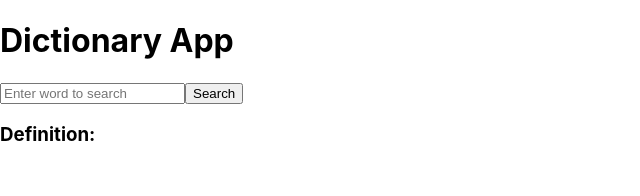
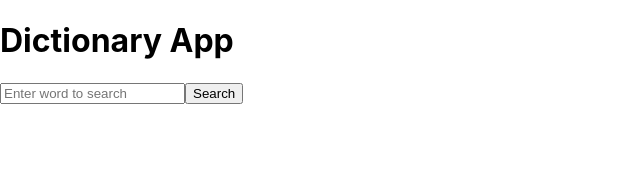
Before and after one commit to Shoibal-281612/x-dictionary, a React (Create React App) app: page / in a window 1280 px wide. Shown: the top 196 px of the page, without its empty margins (0-640 px from the left). Built offline with nearby package versions, Linux system fonts and the light colour scheme.

Commit message:
new commit

```diff
--- a/src/App.js
+++ b/src/App.js
@@ -13,16 +13,16 @@ function XDictionary() {
   const [searchTerm, setSearchTerm] = useState("");
   const [result, setResult] = useState("");
 
-
   const handleSearch = () => {
     const trimmed = searchTerm.trim();
+
+    // ✅ If input is empty, immediately show "Word not found..."
     if (trimmed === "") {
-      // If search term is empty or just whitespace, you might want to clear result
-      setResult("");
+      setResult("Word not found in the dictionary.");
       return;
     }
 
-    // Case-insensitive search
+    // Case-insensitive match
     const found = dictionary.find(
       (entry) => entry.word.toLowerCase() === trimmed.toLowerCase()
     );
@@ -46,19 +46,11 @@ function XDictionary() {
       />
       <button onClick={handleSearch}>Search</button>
 
-      {/* Only show definition or “not found” after Search pressed */}
-        <h3>Definition:</h3>
-      {result !== "" && (
+      {/* ✅ Show Definition label only when we have a result */}
+      {result && (
         <div>
-
-          {/* If result is exactly the meaning (i.e. found), show Definition: */}
-          {result === "Word not found in the dictionary." ? (
-            <p>{result}</p>
-          ) : (
-            <>
-              <p>{result}</p>
-            </>
-          )}
+          <h3>Definition:</h3>
+          <p>{result}</p>
         </div>
       )}
     </div>
```
